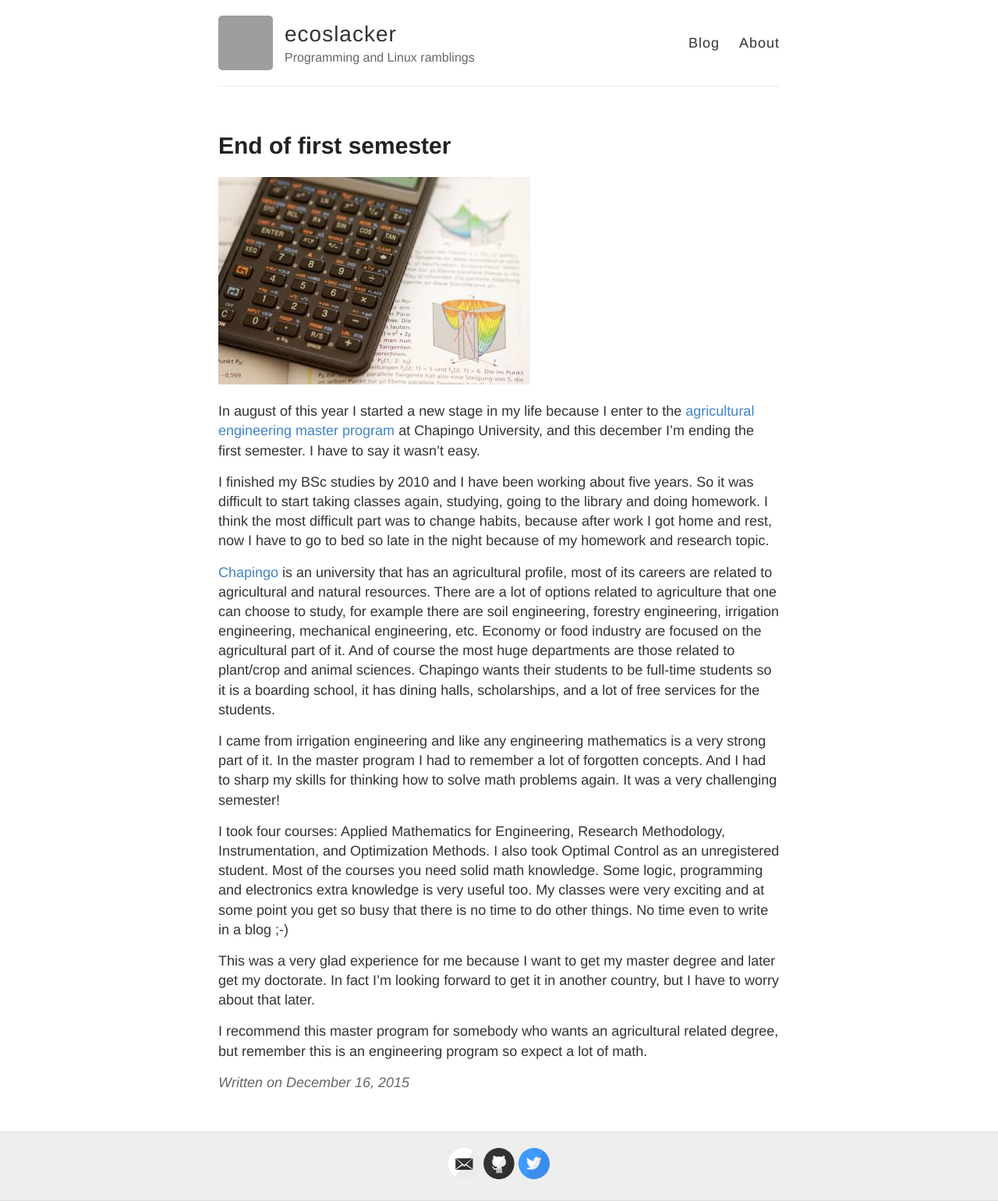
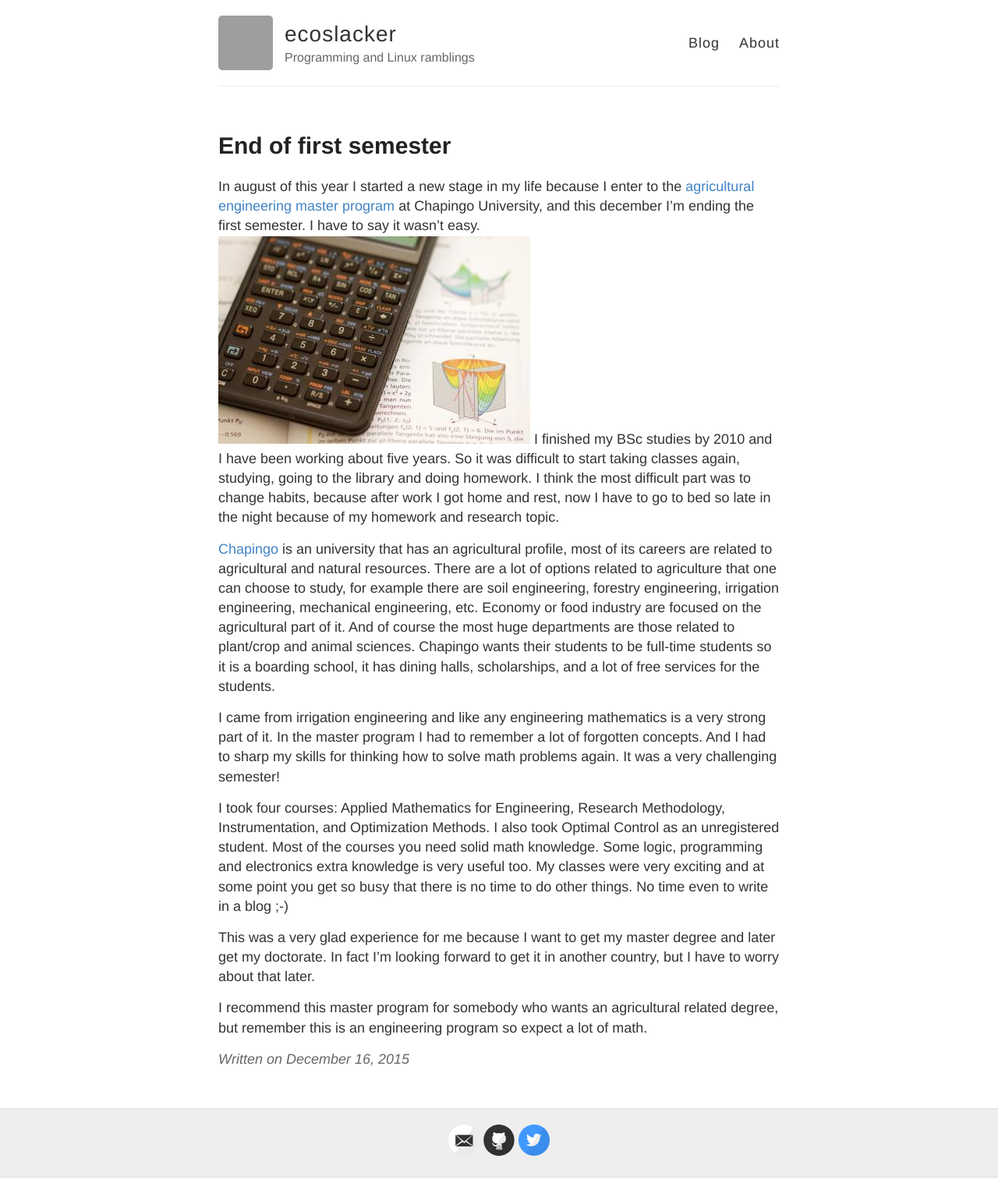
Before and after one commit to ecoslacker/ecoslacker.github.io, a Jekyll site: the page built from _posts/2015-12-16-end-of-first-semester.md, in a window 1280 px wide. Shown: the whole page at 78% size. Built offline with Jekyll 4.4.1, drawn with Linux system fonts in a browser that asks for light colours; after the commit the page ends 1510 px from its top, so only the background shows below that; grey boxes are pictures that could not be loaded.

```diff
--- a/_posts/2015-12-16-end-of-first-semester.md
+++ b/_posts/2015-12-16-end-of-first-semester.md
@@ -2,10 +2,8 @@
 layout: post
 title: End of first semester
 ---
+In august of this year I started a new stage in my life because I enter to the <a href="http://portal.chapingo.mx/iauia/" target="_blank">agricultural engineering master program</a> at Chapingo University, and this december I'm ending the first semester. I have to say it wasn't easy.
 ![calculadora]({{ site.baseurl }}/images/calculator.jpg)
-
-In august of this year I started a new stage in my life because I enter to the <a href="http://portal.chapingo.mx/iauia/" target="_blank">agricultural engineering master program</a> at Chapingo University, and this december I'm ending the first semester. I have to say it wasn't easy.
-
 I finished my BSc studies by 2010 and I have been working about five years. So it was difficult to start taking classes again, studying, going to the library and doing homework. I think the most difficult part was to change habits, because after work I got home and rest, now I have to go to bed so late in the night because of my homework and research topic.
 
 <a href="http://chapingo.mx/" target="_blank">Chapingo</a> is an university that has an agricultural profile, most of its careers are related to agricultural and natural resources. There are a lot of options related to agriculture that one can choose to study, for example there are soil engineering, forestry engineering, irrigation engineering, mechanical engineering, etc. Economy or food industry are focused on the agricultural part of it. And of course the most huge departments are those related to plant/crop and animal sciences. Chapingo wants their students to be full-time students so it is a boarding school, it has dining halls, scholarships, and a lot of free services for the students.
```
